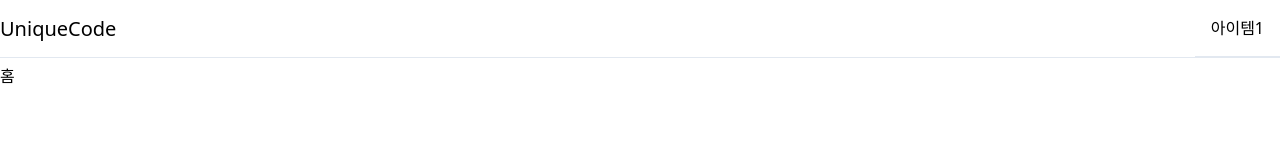
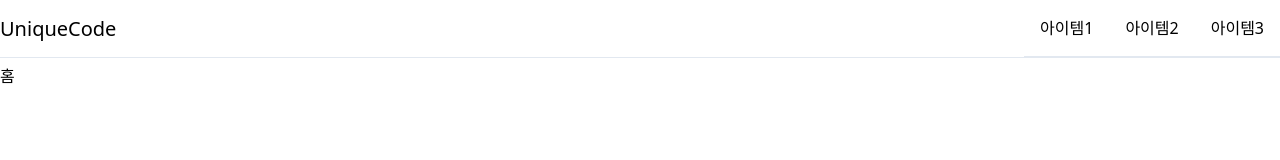
Before and after one commit to paring-chan/UniqueCode-WebSite, a Nuxt app: page / in a window 1280 px wide. Shown: the top 160 px of the page. Built offline with nearby package versions, Linux system fonts and the light colour scheme.

Commit message:
fix: menu layout

```diff
--- a/components/LayoutHeader.vue
+++ b/components/LayoutHeader.vue
@@ -3,8 +3,10 @@
     <div class="flex container h-full mx-auto" style="align-items: center">
       <nuxt-link to="/"><div class="text-xl">UniqueCode</div></nuxt-link>
       <div class="flex-grow" />
-      <div>
+      <div class="flex">
         <menu-item>아이템1</menu-item>
+        <menu-item>아이템2</menu-item>
+        <menu-item>아이템3</menu-item>
       </div>
     </div>
   </div>
```
